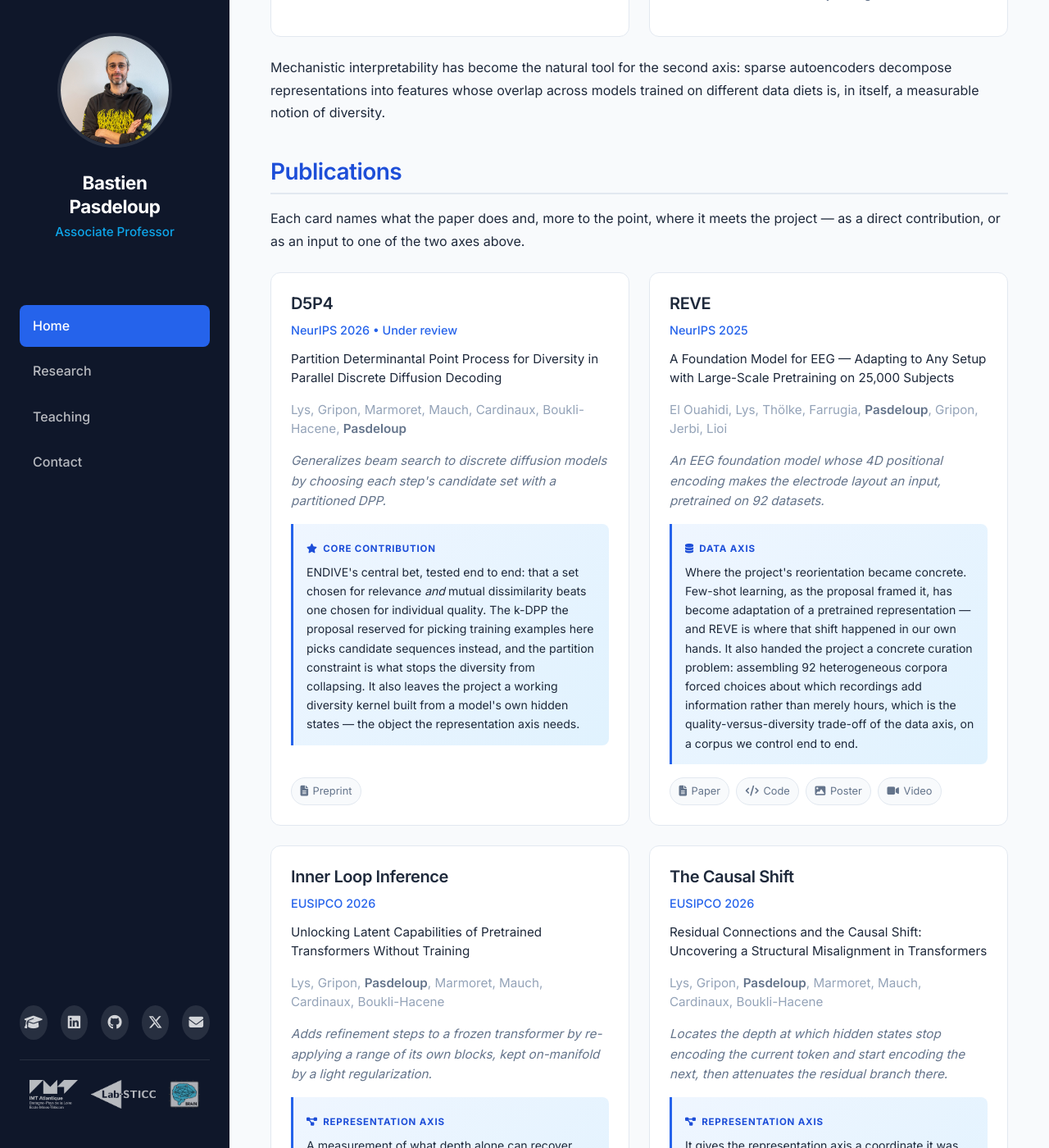
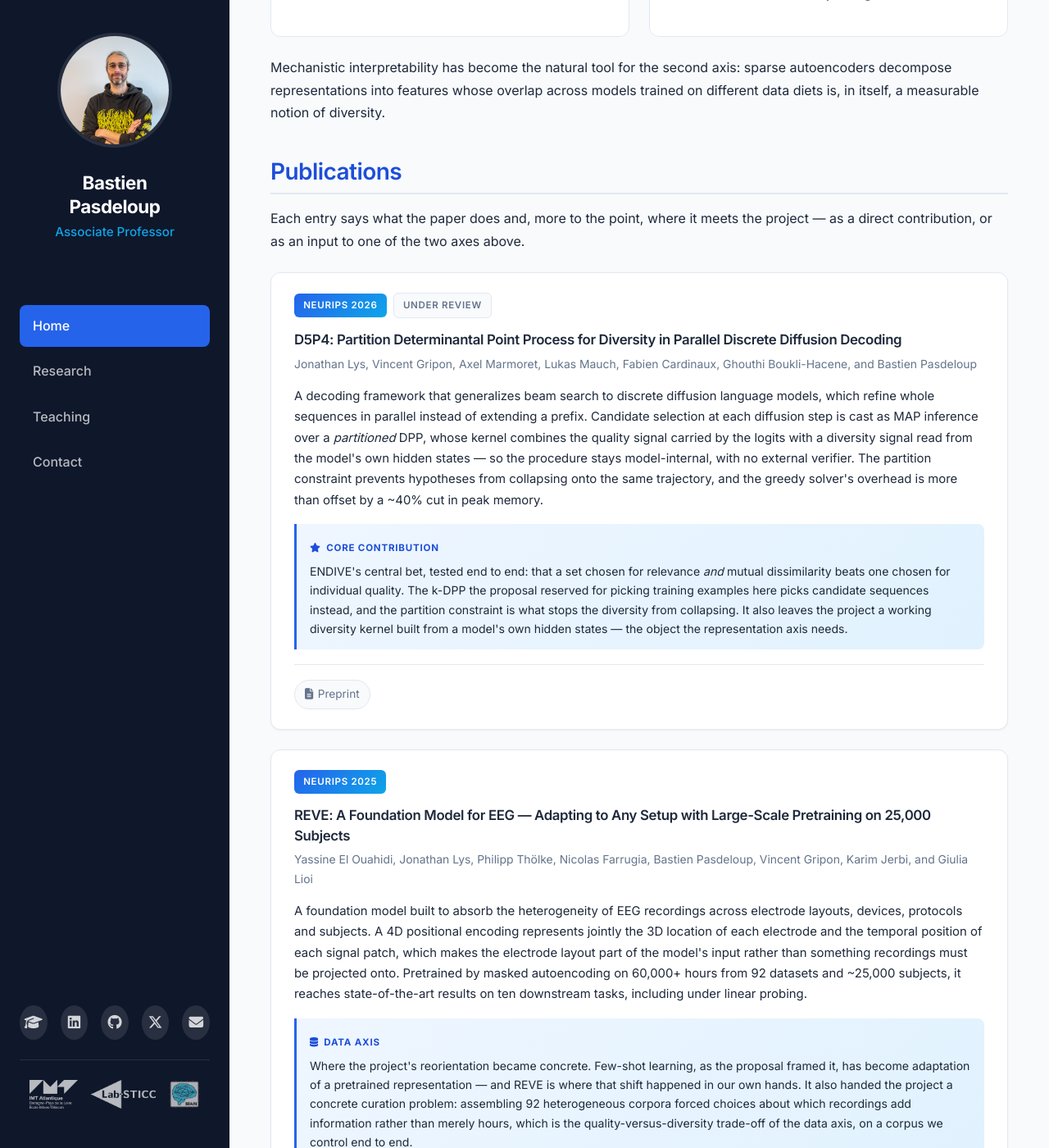
Before and after one commit to BastienPasdeloup/BastienPasdeloup.github.io, a Jekyll site: the page built from endive.md, in a window 1280 px wide and 1400 px high, scrolled down 2864 px. Shown: the whole window at 82% size. Built offline with Jekyll 4.4.1, drawn with Linux system fonts in a browser that asks for light colours; some of the changed text lies outside the part shown.

Commit message:
feat: redesign publication cards with improved styling and structure

```diff
--- a/assets/css/style.css
+++ b/assets/css/style.css
@@ -869,63 +869,94 @@ a:hover {
   color: var(--color-text-muted);
 }
 
-/* Publications, styled as the research-axes cards but two to a row */
-.card-grid.pub-grid {
-  grid-template-columns: repeat(2, minmax(0, 1fr));
+/* Publication cards on a project page, one per row */
+.pub-list {
+  display: grid;
+  gap: 1.5rem;
+  margin: 1.5rem 0 0;
 }
 
-/* Cards in a row keep the same height, and the link chips sit on the
-   baseline of the row rather than wherever the text happens to end. */
-.card-grid.pub-grid .course-card {
-  display: flex;
-  flex-direction: column;
+.pub-card {
+  background: var(--color-card);
+  border: 1px solid var(--color-border);
+  border-radius: var(--radius);
+  padding: 1.5rem 1.75rem;
+  box-shadow: var(--shadow-sm);
+  transition: var(--transition);
 }
 
-.card-grid.pub-grid .pub-links {
-  margin-top: auto;
+.pub-card:hover {
+  border-color: var(--color-primary);
+  box-shadow: var(--shadow-md);
+  transform: translateY(-2px);
 }
 
-.course-card h3 a {
-  color: inherit;
+.pub-card-head {
+  display: flex;
+  flex-wrap: wrap;
+  align-items: center;
+  gap: 0.5rem;
+  margin-bottom: 0.9rem;
 }
 
-.course-card h3 a:hover {
+.pub-venue {
+  font-size: 0.72rem;
+  font-weight: 600;
+  letter-spacing: 0.06em;
+  text-transform: uppercase;
+  padding: 0.3rem 0.7rem;
+  border-radius: 6px;
+  background: linear-gradient(135deg, var(--color-primary), var(--color-accent));
+  color: #fff;
+}
+
+.pub-status {
+  font-size: 0.72rem;
+  font-weight: 600;
+  letter-spacing: 0.06em;
+  text-transform: uppercase;
+  padding: 0.3rem 0.7rem;
+  border-radius: 6px;
+  background: var(--color-bg-alt);
+  border: 1px solid var(--color-border);
+  color: var(--color-text-light);
+}
+
+.pub-card-title {
+  font-size: 1.05rem;
+  font-weight: 600;
+  line-height: 1.45;
+  margin: 0 0 0.4rem;
+}
+
+.pub-card-title a {
+  color: var(--color-text);
+}
+
+.pub-card-title a:hover {
   color: var(--color-primary);
 }
 
-.pub-fulltitle {
-  font-size: 0.9rem;
-  line-height: 1.5;
-  color: var(--color-text);
-  margin: 0 0 0.4rem;
-}
-
-.pub-people {
-  font-size: 0.8rem;
-  line-height: 1.5;
-  color: var(--color-text-muted);
+.pub-card-authors {
+  font-size: 0.87rem;
+  color: var(--color-text-light);
   margin: 0 0 0.9rem;
 }
 
-.pub-people strong {
-  color: var(--color-text-light);
-  font-weight: 600;
+.pub-card-summary {
+  font-size: 0.93rem;
+  line-height: 1.7;
+  margin: 0;
+  color: var(--color-text);
 }
 
-.pub-does {
-  font-size: 0.88rem;
-  line-height: 1.6;
-  color: var(--color-text-light);
-  font-style: italic;
-  margin: 0 0 1rem;
-}
-
+/* Where the paper meets the project, labelled by which axis it feeds */
 .pub-connection {
+  margin: 1rem 0 0;
   padding: 0.9rem 1rem;
   background: linear-gradient(135deg, #eff6ff 0%, #e0f2fe 100%);
   border-left: 3px solid var(--color-primary);
   border-radius: 0 var(--radius-sm) var(--radius-sm) 0;
-  margin-bottom: 1rem;
 }
 
 .pub-connection-label {
@@ -947,19 +978,20 @@ a:hover {
   color: var(--color-text);
 }
 
-.pub-links {
+.pub-card-links {
   display: flex;
   flex-wrap: wrap;
-  gap: 0.5rem;
+  gap: 0.6rem;
+  margin-top: 1.1rem;
+  padding-top: 1.1rem;
+  border-top: 1px solid var(--color-border);
 }
 
-.pub-links .publication-link {
+.pub-card-links .publication-link {
   border: 1px solid var(--color-border);
-  font-size: 0.8rem;
-  padding: 0.3rem 0.65rem;
 }
 
-.pub-links .publication-link:hover,
+.pub-card-links .publication-link:hover,
 a.back-link:hover {
   background: var(--color-primary);
   border-color: var(--color-primary);
@@ -969,6 +1001,17 @@ a.back-link:hover {
 a.back-link {
   background: var(--color-bg);
   border: 1px solid var(--color-border);
+}
+
+a.back-link {
+  display: inline-flex;
+  align-items: center;
+  gap: 0.35rem;
+  font-size: 0.85rem;
+  padding: 0.35rem 0.75rem;
+  border-radius: 20px;
+  color: var(--color-text-light);
+  transition: var(--transition);
 }
 
 /* Bulleted research questions inside cards */
@@ -1028,8 +1071,16 @@ a.back-link {
     padding: 1.25rem;
   }
 
-  .card-grid.pub-grid {
-    grid-template-columns: 1fr;
+  .pub-card {
+    padding: 1.25rem;
+  }
+
+  .pub-card-links {
+    flex-direction: column;
+  }
+
+  .pub-card-links .publication-link {
+    justify-content: center;
   }
 }
 
--- a/endive.md
+++ b/endive.md
@@ -118,73 +118,78 @@ Mechanistic interpretability has become the natural tool for the second axis: sp
 
 ## Publications
 
-Each card names what the paper does and, more to the point, where it meets the project — as a direct contribution, or as an input to one of the two axes above.
+Each entry says what the paper does and, more to the point, where it meets the project — as a direct contribution, or as an input to one of the two axes above.
 
-<div class="card-grid pub-grid">
-  <div class="course-card">
-    <h3><a href="https://arxiv.org/abs/2603.19146" target="_blank">D5P4</a></h3>
-    <div class="course-info">NeurIPS 2026 &bull; Under review</div>
-    <p class="pub-fulltitle">Partition Determinantal Point Process for Diversity in Parallel Discrete Diffusion Decoding</p>
-    <p class="pub-people">Lys, Gripon, Marmoret, Mauch, Cardinaux, Boukli-Hacene, <strong>Pasdeloup</strong></p>
-    <p class="pub-does">Generalizes beam search to discrete diffusion models by choosing each step's candidate set with a partitioned DPP.</p>
+<div class="pub-list">
+  <article class="pub-card">
+    <div class="pub-card-head">
+      <span class="pub-venue">NeurIPS 2026</span>
+      <span class="pub-status">Under review</span>
+    </div>
+    <h3 class="pub-card-title"><a href="https://arxiv.org/abs/2603.19146" target="_blank">D5P4: Partition Determinantal Point Process for Diversity in Parallel Discrete Diffusion Decoding</a></h3>
+    <p class="pub-card-authors">Jonathan Lys, Vincent Gripon, Axel Marmoret, Lukas Mauch, Fabien Cardinaux, Ghouthi Boukli-Hacene, and Bastien Pasdeloup</p>
+    <p class="pub-card-summary">A decoding framework that generalizes beam search to discrete diffusion language models, which refine whole sequences in parallel instead of extending a prefix. Candidate selection at each diffusion step is cast as MAP inference over a <em>partitioned</em> DPP, whose kernel combines the quality signal carried by the logits with a diversity signal read from the model's own hidden states — so the procedure stays model-internal, with no external verifier. The partition constraint prevents hypotheses from collapsing onto the same trajectory, and the greedy solver's overhead is more than offset by a ~40% cut in peak memory.</p>
     <div class="pub-connection">
       <span class="pub-connection-label"><i class="fas fa-star"></i> Core contribution</span>
       <p>ENDIVE's central bet, tested end to end: that a set chosen for relevance <em>and</em> mutual dissimilarity beats one chosen for individual quality. The k-DPP the proposal reserved for picking training examples here picks candidate sequences instead, and the partition constraint is what stops the diversity from collapsing. It also leaves the project a working diversity kernel built from a model's own hidden states — the object the representation axis needs.</p>
     </div>
-    <div class="pub-links">
+    <div class="pub-card-links">
       <a href="https://arxiv.org/abs/2603.19146" target="_blank" class="publication-link"><i class="fas fa-file-lines"></i> Preprint</a>
     </div>
-  </div>
+  </article>
 
-  <div class="course-card">
-    <h3><a href="https://proceedings.neurips.cc/paper_files/paper/2025/hash/20a917f77773ac0fa8bea2bdd6606b66-Abstract-Conference.html" target="_blank">REVE</a></h3>
-    <div class="course-info">NeurIPS 2025</div>
-    <p class="pub-fulltitle">A Foundation Model for EEG — Adapting to Any Setup with Large-Scale Pretraining on 25,000 Subjects</p>
-    <p class="pub-people">El Ouahidi, Lys, Thölke, Farrugia, <strong>Pasdeloup</strong>, Gripon, Jerbi, Lioi</p>
-    <p class="pub-does">An EEG foundation model whose 4D positional encoding makes the electrode layout an input, pretrained on 92 datasets.</p>
+  <article class="pub-card">
+    <div class="pub-card-head">
+      <span class="pub-venue">NeurIPS 2025</span>
+    </div>
+    <h3 class="pub-card-title"><a href="https://proceedings.neurips.cc/paper_files/paper/2025/hash/20a917f77773ac0fa8bea2bdd6606b66-Abstract-Conference.html" target="_blank">REVE: A Foundation Model for EEG — Adapting to Any Setup with Large-Scale Pretraining on 25,000 Subjects</a></h3>
+    <p class="pub-card-authors">Yassine El Ouahidi, Jonathan Lys, Philipp Thölke, Nicolas Farrugia, Bastien Pasdeloup, Vincent Gripon, Karim Jerbi, and Giulia Lioi</p>
+    <p class="pub-card-summary">A foundation model built to absorb the heterogeneity of EEG recordings across electrode layouts, devices, protocols and subjects. A 4D positional encoding represents jointly the 3D location of each electrode and the temporal position of each signal patch, which makes the electrode layout part of the model's input rather than something recordings must be projected onto. Pretrained by masked autoencoding on 60,000+ hours from 92 datasets and ~25,000 subjects, it reaches state-of-the-art results on ten downstream tasks, including under linear probing.</p>
     <div class="pub-connection">
       <span class="pub-connection-label"><i class="fas fa-database"></i> Data axis</span>
       <p>Where the project's reorientation became concrete. Few-shot learning, as the proposal framed it, has become adaptation of a pretrained representation — and REVE is where that shift happened in our own hands. It also handed the project a concrete curation problem: assembling 92 heterogeneous corpora forced choices about which recordings add information rather than merely hours, which is the quality-versus-diversity trade-off of the data axis, on a corpus we control end to end.</p>
     </div>
-    <div class="pub-links">
+    <div class="pub-card-links">
       <a href="https://proceedings.neurips.cc/paper_files/paper/2025/hash/20a917f77773ac0fa8bea2bdd6606b66-Abstract-Conference.html" target="_blank" class="publication-link"><i class="fas fa-file-lines"></i> Paper</a>
-      <a href="https://brain-bzh.github.io/reve/" target="_blank" class="publication-link"><i class="fas fa-code"></i> Code</a>
+      <a href="https://brain-bzh.github.io/reve/" target="_blank" class="publication-link"><i class="fas fa-code"></i> Code &amp; weights</a>
       <a href="{{ '/hdr/files/elouahidi_2025_reve_poster.pdf' | relative_url }}" target="_blank" class="publication-link"><i class="fas fa-image"></i> Poster</a>
       <a href="https://recorder-v3.slideslive.com/?share=106682&amp;s=3ee3f699-040c-423f-9a66-6fb508ea544b" target="_blank" class="publication-link"><i class="fas fa-video"></i> Video</a>
     </div>
-  </div>
+  </article>
 
-  <div class="course-card">
-    <h3><a href="https://arxiv.org/abs/2602.14759" target="_blank">Inner Loop Inference</a></h3>
-    <div class="course-info">EUSIPCO 2026</div>
-    <p class="pub-fulltitle">Unlocking Latent Capabilities of Pretrained Transformers Without Training</p>
-    <p class="pub-people">Lys, Gripon, <strong>Pasdeloup</strong>, Marmoret, Mauch, Cardinaux, Boukli-Hacene</p>
-    <p class="pub-does">Adds refinement steps to a frozen transformer by re-applying a range of its own blocks, kept on-manifold by a light regularization.</p>
+  <article class="pub-card">
+    <div class="pub-card-head">
+      <span class="pub-venue">EUSIPCO 2026</span>
+    </div>
+    <h3 class="pub-card-title"><a href="https://arxiv.org/abs/2602.14759" target="_blank">Inner Loop Inference for Pretrained Transformers: Unlocking Latent Capabilities Without Training</a></h3>
+    <p class="pub-card-authors">Jonathan Lys, Vincent Gripon, Bastien Pasdeloup, Axel Marmoret, Lukas Mauch, Fabien Cardinaux, and Ghouthi Boukli-Hacene</p>
+    <p class="pub-card-summary">A training-free way of spending extra computation at inference time in a frozen transformer, by re-applying a selected range of blocks to the propagated hidden state. Naive looping degrades accuracy — re-executing layers pushes activations off the manifold seen during standard inference — so the contribution is a lightweight regularization interpolating looped states with their non-looped counterparts. With the loop region chosen once, and consistently found at 40–60% of relative depth, the gains are modest but consistent on the Gemma-2 models; pre-norm Llama-3-8B responds more variably.</p>
     <div class="pub-connection">
       <span class="pub-connection-label"><i class="fas fa-diagram-project"></i> Representation axis</span>
       <p>A measurement of what depth alone can recover. The project asks whether a pretrained representation already holds what a task needs, and how to reach it without labels or retraining; the answer here is <em>a little, and not uniformly across models</em> — naive looping even hurts. That the fix is interpolating looped with non-looped states says the useful signal is a direction in representation space rather than a new computation, which is what a diversity criterion over features must be defined on.</p>
     </div>
-    <div class="pub-links">
+    <div class="pub-card-links">
       <a href="https://arxiv.org/abs/2602.14759" target="_blank" class="publication-link"><i class="fas fa-file-lines"></i> Preprint</a>
       <a href="{{ '/hdr/files/lys_2026_inner_slides.pdf' | relative_url }}" target="_blank" class="publication-link"><i class="fas fa-display"></i> Slides</a>
     </div>
-  </div>
+  </article>
 
-  <div class="course-card">
-    <h3><a href="https://arxiv.org/abs/2602.14760" target="_blank">The Causal Shift</a></h3>
-    <div class="course-info">EUSIPCO 2026</div>
-    <p class="pub-fulltitle">Residual Connections and the Causal Shift: Uncovering a Structural Misalignment in Transformers</p>
-    <p class="pub-people">Lys, Gripon, <strong>Pasdeloup</strong>, Marmoret, Mauch, Cardinaux, Boukli-Hacene</p>
-    <p class="pub-does">Locates the depth at which hidden states stop encoding the current token and start encoding the next, then attenuates the residual branch there.</p>
+  <article class="pub-card">
+    <div class="pub-card-head">
+      <span class="pub-venue">EUSIPCO 2026</span>
+    </div>
+    <h3 class="pub-card-title"><a href="https://arxiv.org/abs/2602.14760" target="_blank">Residual Connections and the Causal Shift: Uncovering a Structural Misalignment in Transformers</a></h3>
+    <p class="pub-card-authors">Jonathan Lys, Vincent Gripon, Bastien Pasdeloup, Axel Marmoret, Lukas Mauch, Fabien Cardinaux, and Ghouthi Boukli-Hacene</p>
+    <p class="pub-card-summary">A structural tension in autoregressive transformers: the hidden state at a position is initialized from the <em>current</em> token and carried along by the residual connections, while the supervision target is the <em>next</em> one. Decoding intermediate states through the tied embedding matrix reveals three regimes — early layers decoding to the input sequence, intermediate layers to nothing interpretable, late layers to the one-token-shifted sequence — with the transition deep in the network (around layer 17 of 26 for Gemma-2-2B). A learned gate attenuating the residual branch concentrates on the final layer and outperforms fixed single-layer cuts, which are themselves very sensitive to the chosen layer.</p>
     <div class="pub-connection">
       <span class="pub-connection-label"><i class="fas fa-diagram-project"></i> Representation axis</span>
       <p>It gives the representation axis a coordinate it was missing. Asking which features are relevant presumes a place to read features from, and this shows there is no canonical one: the same hidden state decodes to the input early, to nothing interpretable mid-network, and to the prediction late. Any diversity criterion over features therefore has to declare its depth — and D5P4's kernel, reading diversity off hidden states, is exactly such a choice.</p>
     </div>
-    <div class="pub-links">
+    <div class="pub-card-links">
       <a href="https://arxiv.org/abs/2602.14760" target="_blank" class="publication-link"><i class="fas fa-file-lines"></i> Preprint</a>
       <a href="{{ '/hdr/files/lys_2026_residual_poster.pdf' | relative_url }}" target="_blank" class="publication-link"><i class="fas fa-image"></i> Poster</a>
     </div>
-  </div>
+  </article>
 </div>
 
 ## Team &amp; Collaborations
```
